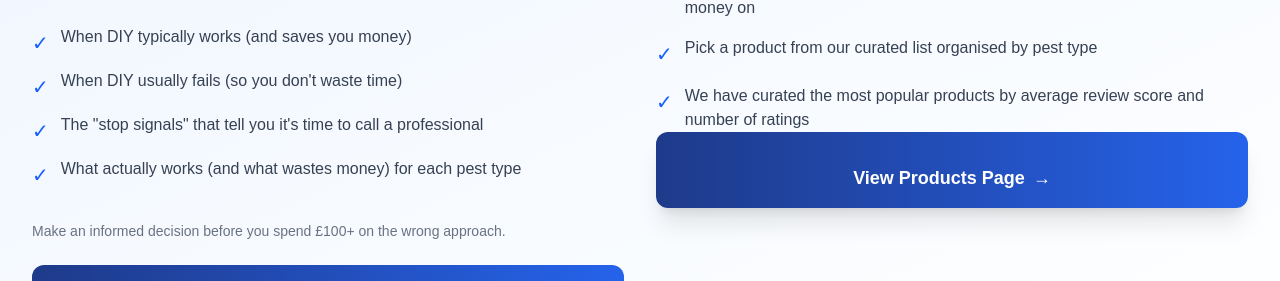
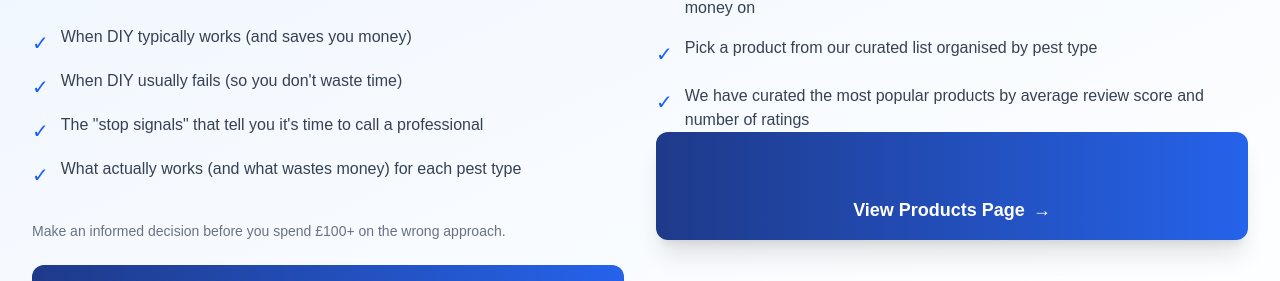
Before and after one commit to aarongeorghiades-hub/pestpro-index-v2-live, a Next.js app: page /residential in a window 1280 px wide. Shown: the part 800-1081 px from the top of the page. Built offline with nearby package versions, Linux system fonts and the light colour scheme; no server answers; the database is empty.

Commit message:
Fix: Increase padding to pt-16 to align right button with left button

```diff
--- a/app/residential/page.tsx
+++ b/app/residential/page.tsx
@@ -323,7 +323,7 @@ export default function ResidentialPage() {
               {/* Button */}
               <Link
                 href="/products"
-                className="mt-auto pt-8 inline-flex items-center justify-center gap-2 px-8 py-4 bg-gradient-to-r from-[#1e3a8a] to-[#2563eb] text-white text-lg font-bold rounded-xl hover:from-[#2563eb] hover:to-[#3b82f6] transition-all duration-300 shadow-xl hover:shadow-2xl hover:-translate-y-1"
+                className="mt-auto pt-16 inline-flex items-center justify-center gap-2 px-8 py-4 bg-gradient-to-r from-[#1e3a8a] to-[#2563eb] text-white text-lg font-bold rounded-xl hover:from-[#2563eb] hover:to-[#3b82f6] transition-all duration-300 shadow-xl hover:shadow-2xl hover:-translate-y-1"
               >
                 View Products Page
                 <span>→</span>
```
